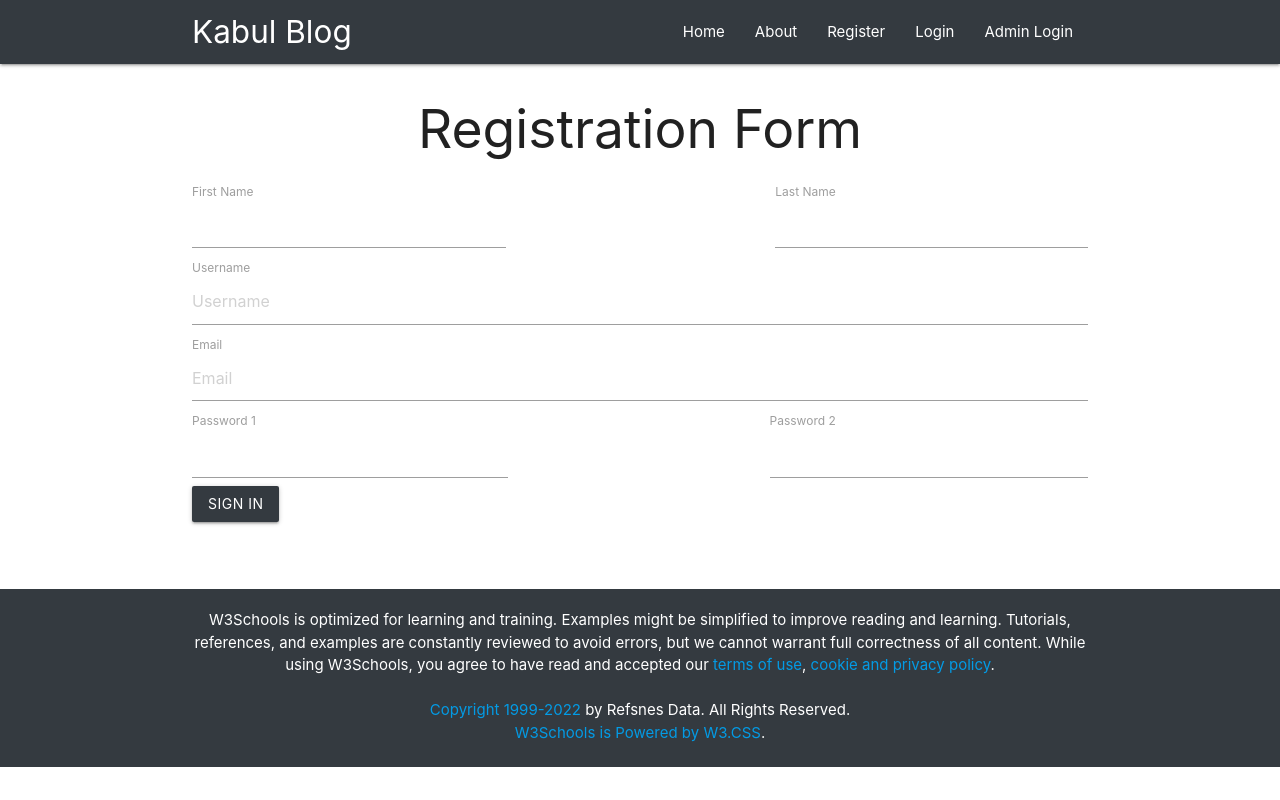
After one commit to Rahmani21/Simple_Blog, a Django app: page /register in a window 1280 px wide. The commit adds this page. Run offline with Django 4.2, Linux system fonts and the light colour scheme.

Commit message:
Updating

```diff
--- a/KabulBlog/blog/urls.py
+++ b/KabulBlog/blog/urls.py
@@ -1,10 +1,15 @@
+from unicodedata import name
 from django.contrib import admin
 from django.urls import path,include
 from django.conf.urls.static import static
 from django.conf import settings
-from .views import home,post,category
+from .views import home,post,category,user_login,user_register,user_logout
+app_name = 'blog'
 urlpatterns = [
-   path('home/',home),
-   path('blog/<slug:post_url>',post),
-   path('category/<slug:url>',category)
+   path('',home,name='home'),
+   path('blog/<slug:post_url>',post,name="post"),
+   path('category/<slug:url>',category, name="category"),
+   path('register',user_register,name='register'),
+   path('login',user_login,name='login'),
+    path('logout/',user_logout, name="logout"),
 ]+static(settings.MEDIA_URL,document_root = settings.MEDIA_ROOT)
--- a/KabulBlog/blog/views.py
+++ b/KabulBlog/blog/views.py
@@ -1,7 +1,10 @@
 
-from django.shortcuts import render
+from django.shortcuts import render,redirect
 from django.http import HttpResponse
 from blog.models import Post,Category
+from django.contrib.auth.models import User
+from django.contrib import messages
+from django.contrib.auth import authenticate,login,logout
 # Create your views here.
 
 def home(request):
@@ -36,4 +39,50 @@ def category(request,url):
         'posts': posts
     }
     return render(request,'category.html',context)
-# 3:4
+
+def user_register(request):
+    if request.method == 'POST':
+        firstname = request.POST.get('firstname')
+        lastname = request.POST.get('lastname')
+        username = request.POST.get('username')
+        email = request.POST.get('email')
+        password1 = request.POST.get('password1')
+        password2 = request.POST.get('password2')
+        if password1 != password2:
+            messages.warning(request,"Password does not match")
+            return redirect('blog:register')
+        elif User.objects.filter(username=username).exists():
+            messages.warning(request,"Username already taken")
+            return redirect('blog:register')
+        elif User.objects.filter(email=email).exists():
+            messages.warning(request,"Email already taken")
+            return redirect('blog:register')
+        else:
+            user = User.objects.create_user(
+            first_name = firstname,
+            last_name = lastname,
+            username= username,
+            email = email,
+            password = password1,
+            )
+            user.save()
+            messages.success(request,'User has been registered successully')
+            return redirect('blog:login')
+    return render(request,'register.html')
+def user_login(request):
+    if request.method == 'POST':
+        username = request.POST.get('username')
+        password = request.POST.get('password')
+        user = authenticate(request,username = username,password = password)
+        # the fist username and password comming from the database
+        if user is not None:
+            login(request,user)
+            return redirect('blog:home')
+        else:
+            messages.warning(request,"Invalid username or password")
+            return redirect('blog:login')
+    return render(request,'login.html')
+
+def user_logout(request):
+    logout(request)
+    return redirect("blog:home")
--- a/KabulBlog/templates/base.html
+++ b/KabulBlog/templates/base.html
@@ -1,11 +1,12 @@
 <!DOCTYPE html>
-{% load static%}
+{% load static %}
 <html lang="en">
 <head>
     <meta charset="UTF-8">
     <meta http-equiv="X-UA-Compatible" content="IE=edge">
     <meta name="viewport" content="width=device-width, initial-scale=1.0">
     <title>{% block title%}{% endblock%}</title>
+    <!-- <link href="https://cdn.jsdelivr.net/npm/bootstrap@5.1.3/dist/css/bootstrap.min.css" rel="stylesheet" integrity="sha384-1BmE4kWBq78iYhFldvKuhfTAU6auU8tT94WrHftjDbrCEXSU1oBoqyl2QvZ6jIW3" crossorigin="anonymous"> -->
 
     <!-- Compiled and minified CSS -->
     <link rel="stylesheet" href="https://cdnjs.cloudflare.com/ajax/libs/materialize/1.0.0/css/materialize.min.css">
@@ -18,11 +19,17 @@
 
     <link rel="stylesheet" href="{% static 'css/owl.carousel.min.css'%}">
     <link rel="stylesheet" href="{% static 'css/owl.theme.default.min.css'%}">
+    <link rel="stylesheet" href="{% static 'css/style.css">
+     <!-- Bootstrap CSS -->
+
 </head>
+
 <body>
     {%include 'header.html'%}
     {%block content%}
     {%endblock content%}
+    <br><br><br>
+
     {%include 'footer.html'%}
     <script>
           M.AutoInit();
--- a/KabulBlog/templates/category.html
+++ b/KabulBlog/templates/category.html
@@ -1,6 +1,6 @@
 {% extends 'base.html'%}
-{%block title%}Welcome to Kabul Blog {%endblock title%}
 
+{%block title%}Category{%endblock title%}
 
 {% block content %}
  <div class="container-custom">
--- a/KabulBlog/templates/footer.html
+++ b/KabulBlog/templates/footer.html
@@ -1,14 +1,14 @@
 <footer class="page-footer" style="background-color: #343a40;">
     <div class="container">
-      <div class="row">
+      {% comment %} <div class="row">
         <div class="col l6 s12">
           <h5 class="white-text">Kabul Blog</h5>
           <p class="grey-text text-lighten-4">You can use rows and columns here to organize your footer content.</p>
         </div>
         <div class="col l4 offset-l2 s12">
-          <h5 class="white-text">Links</h5>
+          <h5 class="white-text">Contact Us</h5>
           <ul>
-            <li><a class="grey-text text-lighten-3" href="#!">Link 1</a></li>
+            <li><a class="grey-text text-lighten-3" href="web"></a></li>
             <li><a class="grey-text text-lighten-3" href="#!">Link 2</a></li>
             <li><a class="grey-text text-lighten-3" href="#!">Link 3</a></li>
             <li><a class="grey-text text-lighten-3" href="#!">Link 4</a></li>
@@ -20,6 +20,14 @@
       <div class="container">
       © 2014 Copyright Text
       <a class="grey-text text-lighten-4 right" href="#!">More Links</a>
-      </div>
+      </div> {% endcomment %}
+      <div class="w3-center w3-small w3-opacity center-align">
+        W3Schools is optimized for learning and training. Examples might be simplified to improve reading and learning.
+        Tutorials, references, and examples are constantly reviewed to avoid errors, but we cannot warrant full correctness of all content.
+        While using W3Schools, you agree to have read and accepted our <a href="/about/about_copyright.asp">terms of use</a>,
+        <a href="/about/about_privacy.asp">cookie and privacy policy</a>.<br><br>
+        <a href="/about/about_copyright.asp">Copyright 1999-2022</a> by Refsnes Data. All Rights Reserved.<br>
+        <a href="//www.w3schools.com/w3css/default.asp">W3Schools is Powered by W3.CSS</a>.<br><br>
+        </div>
     </div>
   </footer>
--- a/KabulBlog/templates/header.html
+++ b/KabulBlog/templates/header.html
@@ -3,21 +3,31 @@
 <ul id="dropdown1" class="dropdown-content">
   {%for cat in cats%}
   <li><a href="/category/{{cat.url}}">{{cat.title}}</a></li>
+
   {%endfor%}
-    <!--
-    <li><a href="#!">two</a></li>
-    <li class="divider"></li>
-    <li><a href="#!">three</a></li> -->
+
   </ul>
   <nav class="bg-primary">
     <div class="container">
         <div class="nav-wrapper">
-            <a href="/home" class="brand-logo">Kabul Blog</a>
+            <a href="{% url 'blog:home'%}" class="brand-logo">Kabul Blog</a>
             <ul class="right hide-on-med-and-down">
+              <li><a href="{% url 'blog:home'%}">Home</a></li>
               <li><a href="">About</a></li>
-              <li><a href="/admin">Admin</a></li>
+              {% if user.is_authenticated%}
+
+              <li>
+                <a href="{% url 'blog:home'%}">{{request.user}}</a>
+              </li>
+              <li><a href="{% url 'blog:logout'%}">Logout</a></li>
+
               <!-- Dropdown Trigger -->
               <li><a class="dropdown-trigger" href="#!" data-target="dropdown1">Category<i class="material-icons right">arrow_drop_down</i></a></li>
+              {% else %}
+              <li><a href="{% url 'blog:register'%}">Register</a></li>
+              <li><a href="{% url 'blog:login'%}">Login</a></li>
+              <li><a href="/admin">Admin Login</a></li>
+              {% endif %}
             </ul>
           </div>
     </div>
--- a/KabulBlog/templates/home.html
+++ b/KabulBlog/templates/home.html
@@ -26,8 +26,8 @@
     {%endfor%}
   </div>
 </div>
-<br><br><br><br>
-<div class="container">
+
+<div class="container my-10">
     <div class="row">
         <div class="col s12">
 
--- /dev/null
+++ b/KabulBlog/templates/register.html
@@ -0,0 +1,53 @@
+{% extends 'base.html' %}
+{% block title %}
+<title>Register Page</title>
+{% endblock title %}
+
+{%block content%}
+{%for message in messages%}
+<div class="alert alert-{{message.tags}} alert-dismissible fade show" role="alert">
+    <strong>Message: </strong>{{message}}
+    <button type="button" class="close" data-dismiss="alert" aria-label="Close">
+      <span aria-hidden="true">&times;</span>
+    </button>
+  </div>
+{% endfor %}
+<h2 class="center-align">Registration Form</h2>
+<div class="container">
+
+    <form action="{% url 'blog:register'%}" method="POST">
+        {%csrf_token%}
+        <div class="form-row" style="display: flex; justify-content: space-between;">
+            <div class="form-group col-md-6">
+                <label for="inputfirstname">First Name</label>
+                <input type="text" class="form-control" id="firstname" name="firstname">
+            </div>
+            <div class="form-group col-md-6">
+                <label for="inputlastname">Last Name</label>
+                <input type="text" class="form-control" id="lastname" name="lastname">
+            </div>
+        </div>
+        <div class="form-group col-md-12">
+            <label for="inputusername">Username</label>
+            <input type="text" class="form-control" id="username" placeholder="Username" name="username">
+        </div>
+        <div class="form-group col-md-12">
+            <label for="inputemail">Email</label>
+            <input type="email" class="form-control" placeholder="Email" id="email" name="email">
+        </div>
+        <div class="form-row" style="display: flex; justify-content: space-between;">
+            <div class="form-group col-md-6">
+                <label for="inputpassword1">Password 1</label>
+                <input type="password" class="form-control" id="password1" name="password1">
+            </div>
+            <div class="form-group col-md-6">
+                <label for="inputpassword2">Password 2</label>
+                <input type="password" class="form-control" id="password2" name="password2">
+            </div>
+
+        </div>
+        <button type="submit" class="btn btn-primary my-3">Sign in</button>
+    </form>
+</div>
+
+{%endblock content%}
```
Also changed, not shown: KabulBlog/templates/login.html (added, +35 -0 lines), KabulBlog/base.html (added), KabulBlog/static/css/style.css (line endings or trailing spaces).
